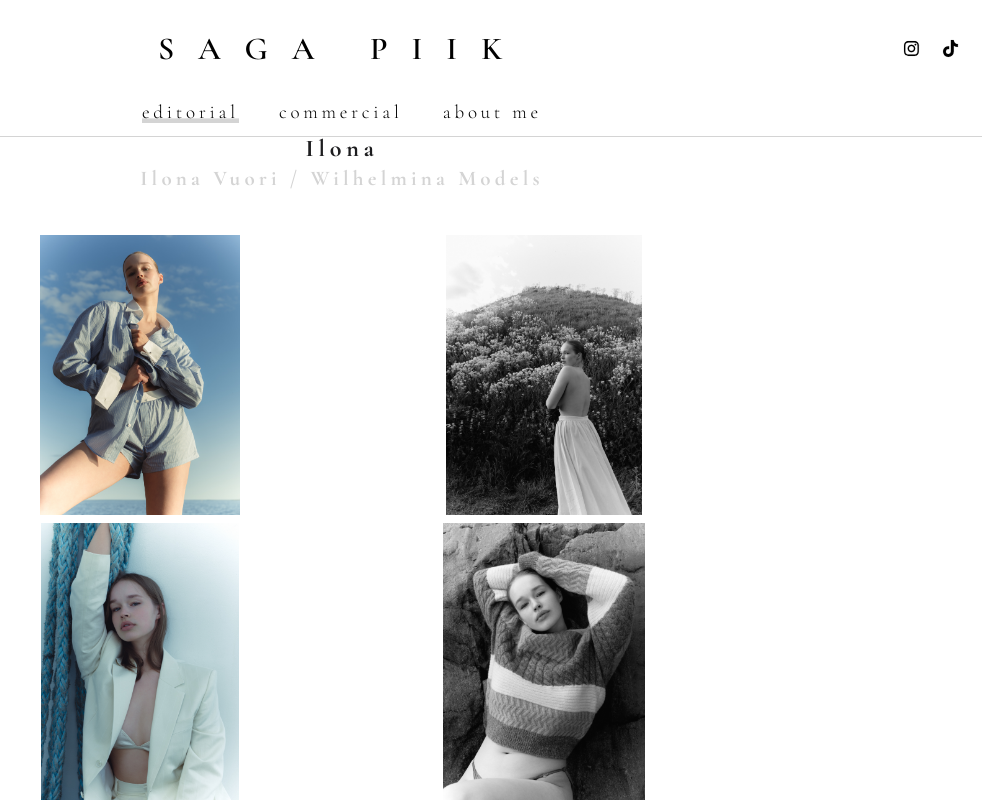
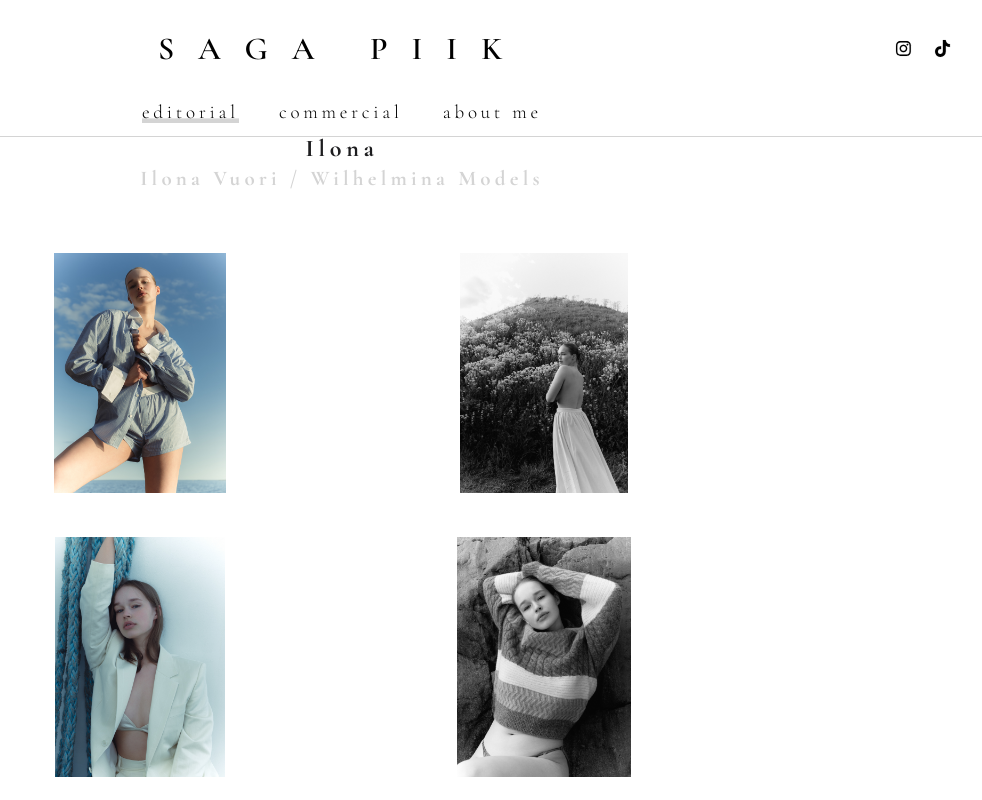
Before and after one commit to jyeri/client-projects, a React (Vite) app in the folder sagapiik_stylist/saga_stylist/: page / in a window 1280 px wide. Shown: the whole page, without its empty margins (298-1280 px from the left). Built offline with nearby package versions, Linux system fonts and the light colour scheme.

Commit message:
smaller screen friendlyness

```diff
--- a/sagapiik_stylist/saga_stylist/src/components/header/header.tsx
+++ b/sagapiik_stylist/saga_stylist/src/components/header/header.tsx
@@ -34,7 +34,7 @@ export const Header: React.FC<HeaderProps> = ({
                     isScrolled ? 'border-b border-backgroundContrast' : ''
                 )}
             >
-                <Container className="relative flex min-h-[--header-toprow-height] items-center justify-between px-4">
+                <Container className="relative flex min-h-[--header-toprow-height] items-center justify-between">
                     <div className="flex-1"></div>
 
                     <a
--- a/sagapiik_stylist/saga_stylist/src/components/utils/modal.tsx
+++ b/sagapiik_stylist/saga_stylist/src/components/utils/modal.tsx
@@ -133,7 +133,7 @@ export const Modal = ({
                                                     muted
                                                     loop
                                                 />
-                                                <div className="absolute inset-0 flex items-center justify-center bg-black/50">
+                                                <div className="absolute inset-0 flex items-center justify-center bg-black/20">
                                                     <FontAwesomeIcon
                                                         icon={faCirclePlay}
                                                         className="icon-white"
--- a/sagapiik_stylist/saga_stylist/src/styles.css
+++ b/sagapiik_stylist/saga_stylist/src/styles.css
@@ -73,7 +73,7 @@
     .collage-grid {
         grid-template-columns: repeat(2, 1fr); /* Set 2 columns */
         grid-template-rows: repeat(2, auto); /* Set 2 rows */
-        height: 70vh;
+        height: 70svh;
     }
 }
 
@@ -105,14 +105,14 @@
 /* Large screens */
 @media (min-width: 1024px) {
     .collage-item img {
-        max-height: calc(70vh / 2); /* Each image at half height */
+        max-height: calc(60svh / 2); /* Each image at half height */
     }
 }
 
 /* Medium screens */
 @media (min-width: 768px) and (max-width: 1024px) {
     .collage-item img {
-        max-height: calc(70vh / 2); /* Two images in a row */
+        max-height: calc(60svh / 2); /* Two images in a row */
     }
 }
 
```
